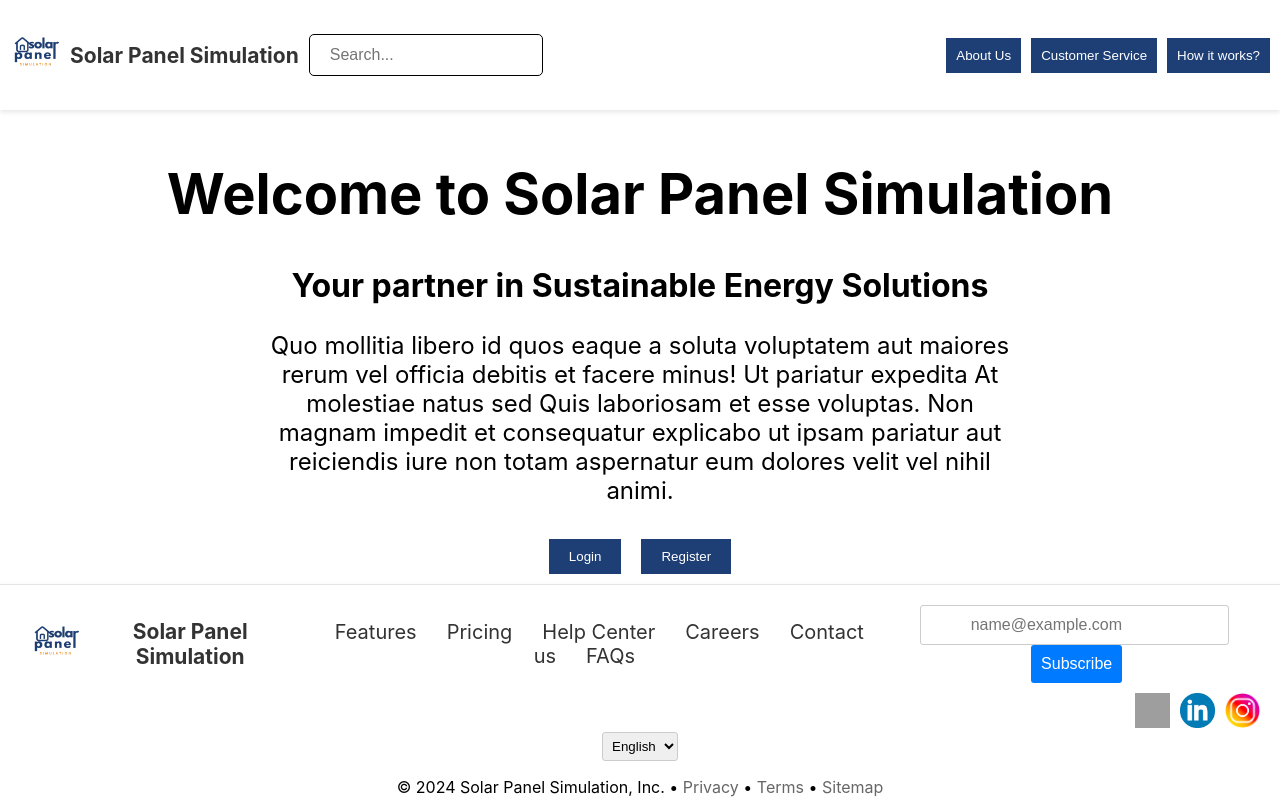
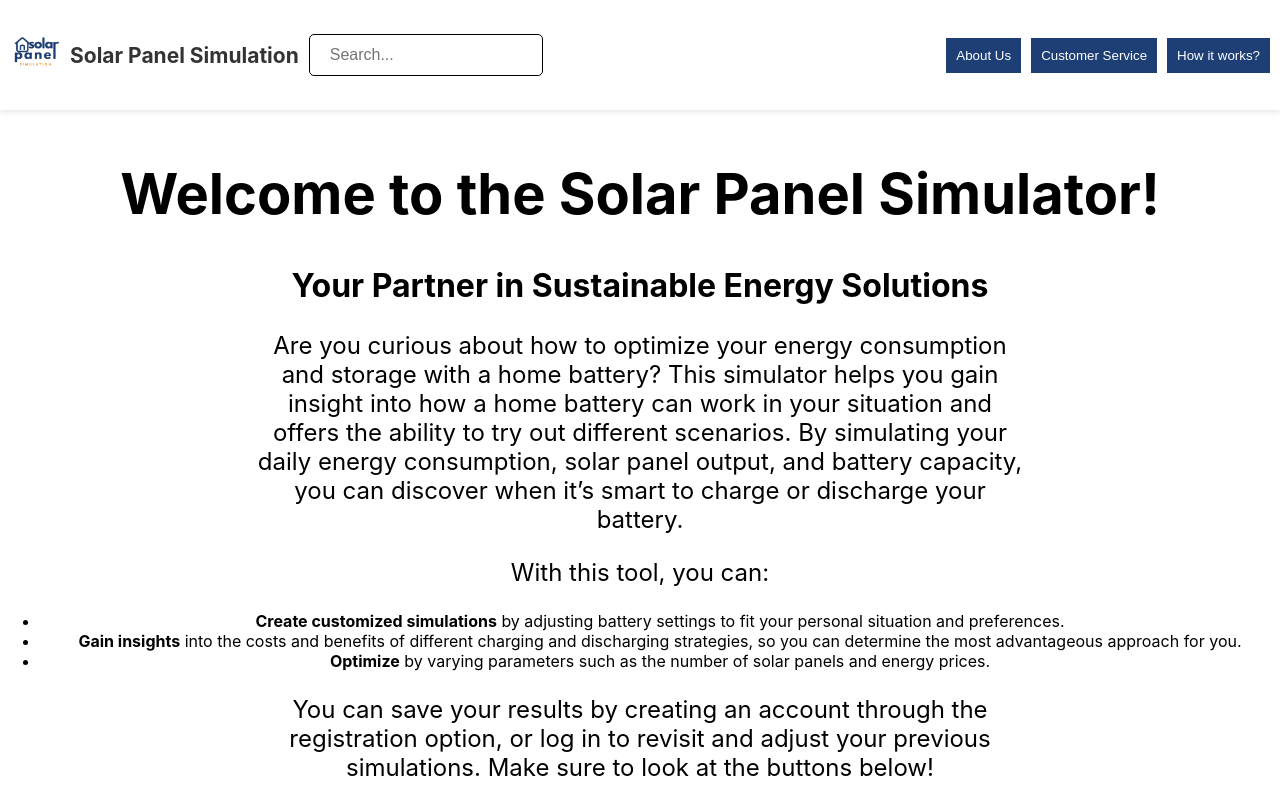
Before and after one commit to BrigitteHx/CodeerSpaceDepotProject, a React (Create React App) app in the folder codeermap/my-app/: page / in a window 1280 px wide. Shown: the top 800 px of the page. Built offline with nearby package versions, Linux system fonts and the light colour scheme; grey boxes are pictures that could not be loaded.

Commit message:
depot project - welcompage text added'

```diff
--- a/codeermap/my-app/src/components/welcomepage/MainContent.js
+++ b/codeermap/my-app/src/components/welcomepage/MainContent.js
@@ -8,10 +8,24 @@ const MainContent = () => {
 
   return (
     <main className="main-content">
-      <h1>Welcome to Solar Panel Simulation</h1>
-      <h2>Your partner in Sustainable Energy Solutions</h2>
+      <h1>Welcome to the Solar Panel Simulator!</h1>
+      <h2>Your Partner in Sustainable Energy Solutions</h2>
       <p>
-        Quo mollitia libero id quos eaque a soluta voluptatem aut maiores rerum vel officia debitis et facere minus! Ut pariatur expedita At molestiae natus sed Quis laboriosam et esse voluptas. Non magnam impedit et consequatur explicabo ut ipsam pariatur aut reiciendis iure non totam aspernatur eum dolores velit vel nihil animi.
+        Are you curious about how to optimize your energy consumption and storage with a home battery? This simulator helps you gain insight into how a home battery can work in your situation and offers the ability to try out different scenarios. By simulating your daily energy consumption, solar panel output, and battery capacity, you can discover when it’s smart to charge or discharge your battery.
+      </p>
+      <p>
+        With this tool, you can:
+      </p>
+      <ul>
+        <li><strong>Create customized simulations</strong> by adjusting battery settings to fit your personal situation and preferences.</li>
+        <li><strong>Gain insights</strong> into the costs and benefits of different charging and discharging strategies, so you can determine the most advantageous approach for you.</li>
+        <li><strong>Optimize</strong> by varying parameters such as the number of solar panels and energy prices.</li>
+      </ul>
+      <p>
+        You can save your results by creating an account through the registration option, or log in to revisit and adjust your previous simulations. Make sure to look at the buttons below!
+      </p>
+      <p>
+        Whether you want to save on energy costs, reduce your reliance on the grid, or simply explore the possibilities of a home battery—this simulator is here to help you. Start now and discover how you can improve your energy management!
       </p>
 
       <div className="buttons">
```
